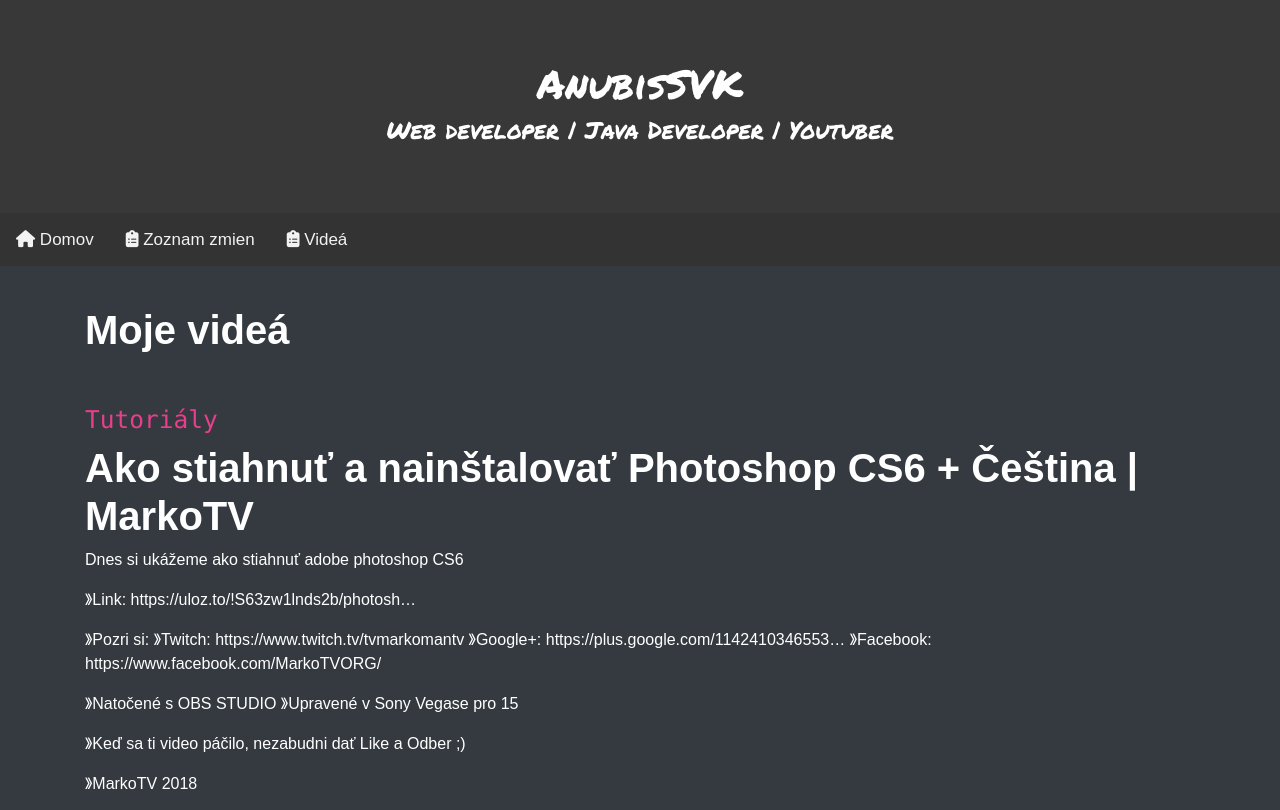
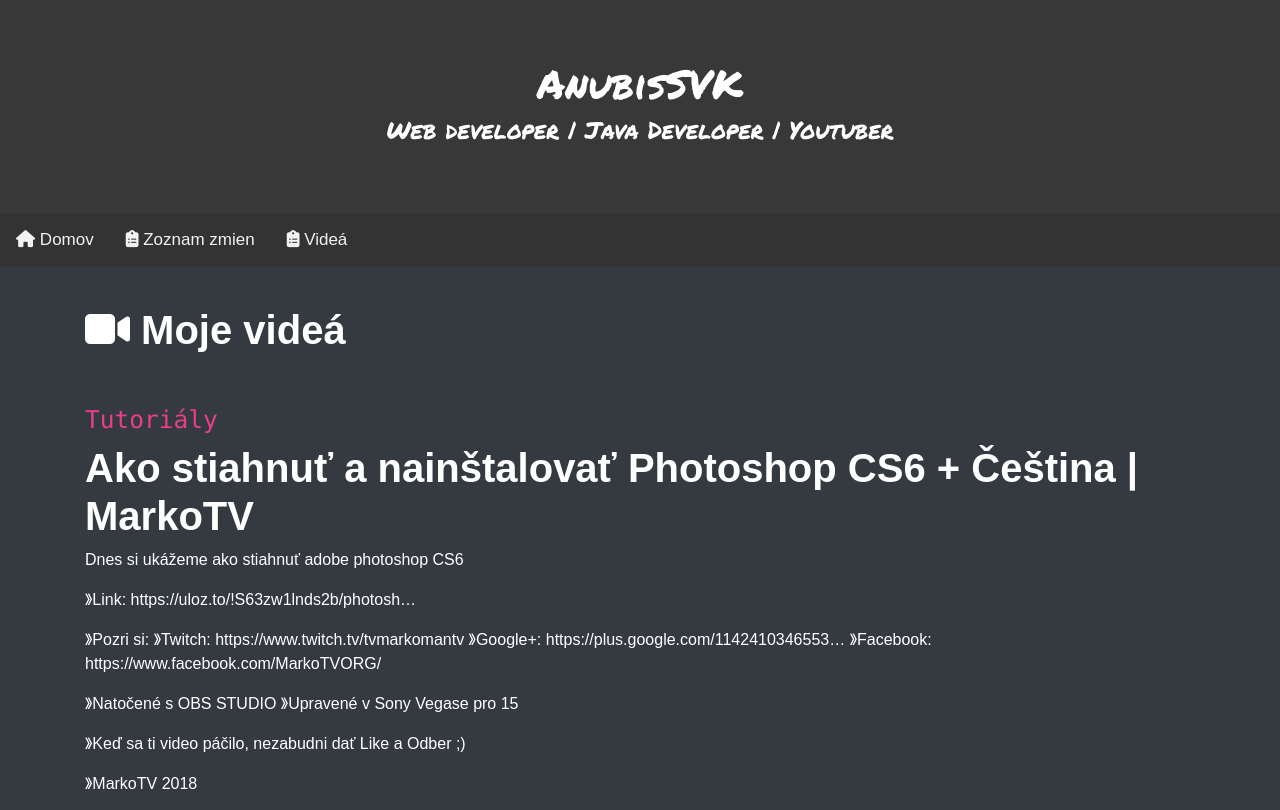
Before and after one commit to AnubisSVK-jpg/web, a Jekyll site: the page built from _pages/videa.md, in a window 1280 px wide. Shown: the top 810 px of the page. Built offline with Jekyll 4.4.1, drawn with Linux system fonts in a browser that asks for light colours; nearby versions of some CDN libraries; grey boxes are pictures that could not be loaded.

Commit message:
Update videa.md

```diff
--- a/_pages/videa.md
+++ b/_pages/videa.md
@@ -4,7 +4,7 @@
 include_in_header: true
 ---
 <br>
-<h1><strong>Moje videá</strong></h1>
+<h1><strong><i class="fa-solid fa-video"></i> Moje videá</strong></h1>
 <br>
 
 ### `Tutoriály`
```
